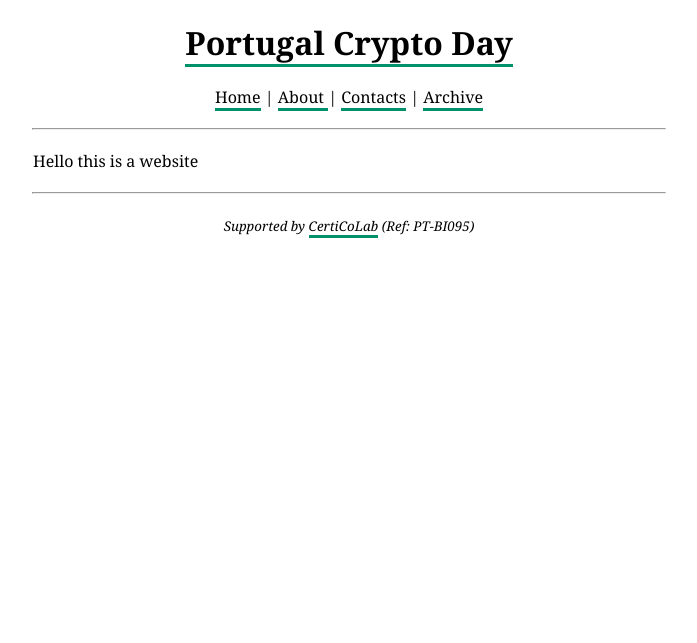
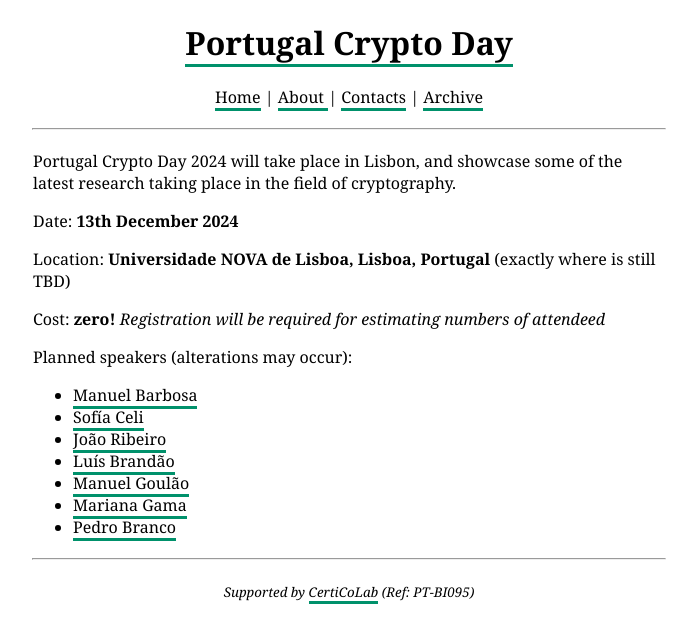
Before and after one commit to cryptoday-pt/cryptoday-pt.github.io, a Jekyll site: the page built from index.html, in a window 1280 px wide. Shown: the top 643 px of the page, without its empty margins (291-988 px from the left). Built offline with Jekyll 4.4.1, drawn with Linux system fonts in a browser that asks for light colours; the list of posts is cut into pages by our own code.

Commit message:
add content

```diff
--- a/index.html
+++ b/index.html
@@ -2,4 +2,26 @@
 layout: default
 ---
 
-Hello this is a website
+Portugal Crypto Day 2024 will take place in Lisbon, and showcase some of the latest research taking place in the field of cryptography.
+
+<p>
+    Date: <b>13th December 2024</b>
+</p>
+<p>
+    Location: <b>Universidade NOVA de Lisboa, Lisboa, Portugal</b> (exactly where is still TBD)
+</p>
+<p>
+    Cost: <b>zero!</b> <i>Registration will be required for estimating numbers of attendeed</i>
+</p>
+<p>
+    Planned speakers (alterations may occur):
+    <ul>
+        <li><a href="https://www.dcc.fc.up.pt/~mbb/">Manuel Barbosa</a></li>
+        <li><a href="https://sofiaceli.com/">Sofía Celi</a></li>
+        <li><a href="https://sites.google.com/site/joaorib94/">João Ribeiro</a></li>
+        <li><a href="https://www.nist.gov/people/luis-t-n-brandao">Luís Brandão</a></li>
+        <li><a href="https://groups.oist.jp/netq/members-0#goulao">Manuel Goulão</a></li>
+        <li><a href="https://mmargama.github.io/">Mariana Gama</a></li>
+        <li><a href="https://sites.google.com/view/pmbranco">Pedro Branco</a></li>
+    </ul>
+</p>
```
